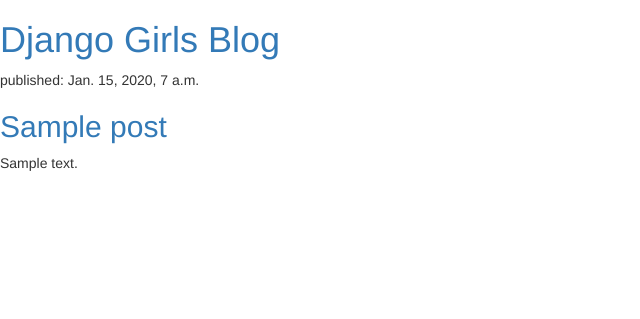
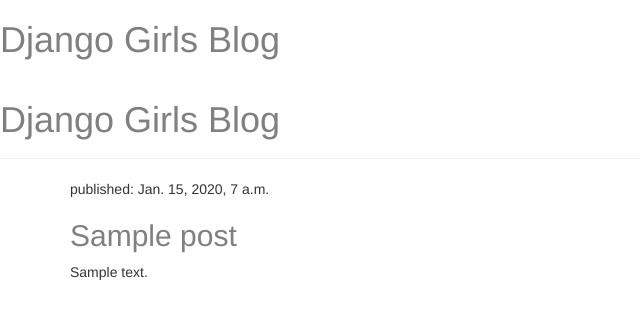
Before and after one commit to onnigiri/my-first-blog, a Django app: page / in a window 1280 px wide. Shown: the top 319 px of the page, without its empty margins (0-640 px from the left). Run offline with Django 3.2, Linux system fonts and the light colour scheme; tables that the repository leaves empty hold one stand-in row (values such as "Sample post"); some libraries are stand-ins or nearby versions.

Commit message:
Modified templates to display posts from database.

```diff
--- /dev/null
+++ b/blog/static/css/blog.css
@@ -0,0 +1,3 @@
+h1 a, h2 a {
+    color:gray;
+}
--- a/blog/templates/blog/post_list.html
+++ b/blog/templates/blog/post_list.html
@@ -1,19 +1,44 @@
+{% load static %}
 <html>
-{% load static %}
 <head>
     <title>Blog Django Girls</title>
+    <link href="//fonts.googleapis.com/css?family=Lobster&subset=latin,latin-ext" rel="stylesheet" type="text/css">
     <link rel="stylesheet" href="//maxcdn.bootstrapcdn.com/bootstrap/3.2.0/css/bootstrap.min.css">
     <link rel="stylesheet" href="//maxcdn.bootstrapcdn.com/bootstrap/3.2.0/css/bootstrap-theme.min.css">
-    <link rel="stylesheet" href="{% static 'css/blog.css' %}"
+    <link rel="stylesheet" href="{% static 'css/blog.css' %}">
 </head>
 
 <body>
     <div>
-
         <h1><a href="/">Django Girls Blog</a></h1>
     </div>
 
     {% for post in posts %}
+
+    <div class="page-header">
+        <h1><a href="/">Django Girls Blog</a></h1>
+    </div>
+
+    {% endfor %}
+
+    <div class="content container">
+        <div class="row">
+            <div class="col-md-8">
+                {% for post in posts %}
+                <div class="post">
+                    <div class="date">
+                        <p>published: {{ post.published_date }}</p>
+                    </div>
+                    <h2><a href="">{{ post.title }}</a></h2>
+                    <p>{{ post.text|linebreaksbr }}</p>
+                </div>
+                {% endfor %}
+            </div>
+        </div>
+    </div>
+
+    {%for post in post%}
+
     <div>
         <p>published: {{ post.published_date }}</p>
         <h2><a href="">{{ post.title }}</a></h2>
```
Also changed, not shown: blog/static/blog.css (+50 -0 lines).
